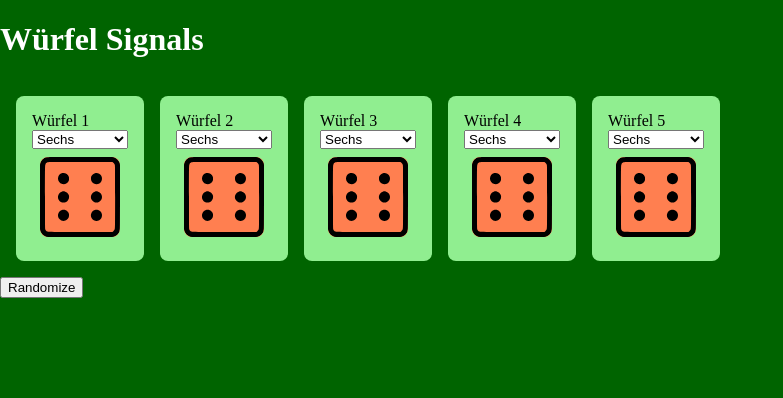
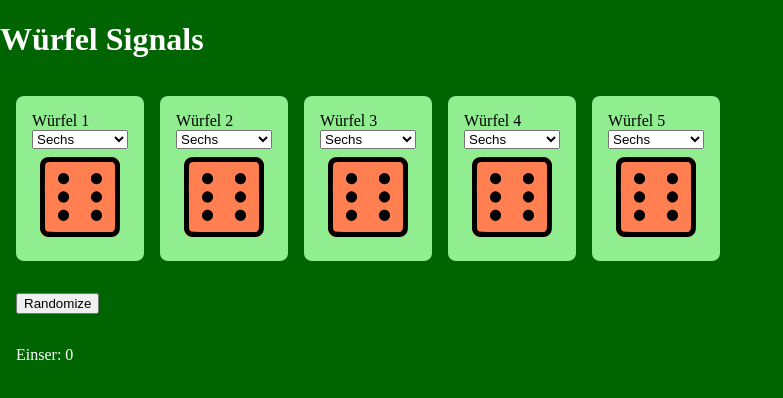
Before and after one commit to devonfw-ng-adv-training/dice-signals, an Angular app: page / in a window 1280 px wide. Shown: the top 398 px of the page, without its empty margins (0-783 px from the left). Built offline with nearby package versions, Linux system fonts and the light colour scheme.

Commit message:
Implement computation of result

```diff
--- a/src/components/tisch/tisch.component.html
+++ b/src/components/tisch/tisch.component.html
@@ -3,27 +3,32 @@
   <app-wuerfel
     [nummer]="1"
     [augen]="wuerfel1()"
-    (wuerfelChange)="onWuerfelChange($event)"
+    (wuerfelChangeOutput)="onWuerfelChange($event)"
   ></app-wuerfel>
   <app-wuerfel
     [nummer]="2"
     [augen]="wuerfel2()"
-    (wuerfelChange)="onWuerfelChange($event)"
+    (wuerfelChangeOutput)="onWuerfelChange($event)"
   ></app-wuerfel>
   <app-wuerfel
     [nummer]="3"
     [augen]="wuerfel3()"
-    (wuerfelChange)="onWuerfelChange($event)"
+    (wuerfelChangeOutput)="onWuerfelChange($event)"
   ></app-wuerfel>
   <app-wuerfel
     [nummer]="4"
     [augen]="wuerfel4()"
-    (wuerfelChange)="onWuerfelChange($event)"
+    (wuerfelChangeOutput)="onWuerfelChange($event)"
   ></app-wuerfel>
   <app-wuerfel
     [nummer]="5"
     [augen]="wuerfel5()"
-    (wuerfelChange)="onWuerfelChange($event)"
+    (wuerfelChangeOutput)="onWuerfelChange($event)"
   ></app-wuerfel>
 </div>
-<button (click)="onRandomize()">Randomize</button>
+<div class="wuerfel-container">
+  <button (click)="onRandomize()">Randomize</button>
+</div>
+<div class="wuerfel-container">
+  <span>Einser: {{ einser() }}</span>
+</div>
--- a/src/components/tisch/tisch.component.scss
+++ b/src/components/tisch/tisch.component.scss
@@ -8,3 +8,7 @@
   gap: 1rem;
   padding: 1rem;
 }
+
+span {
+  color: white;
+}
--- a/src/components/tisch/tisch.component.ts
+++ b/src/components/tisch/tisch.component.ts
@@ -1,4 +1,4 @@
-import { Component, signal } from '@angular/core';
+import { Component, computed, signal } from '@angular/core';
 import { WuerfelComponent } from '../wuerfel/wuerfel.component';
 
 export type WuerfelErgebnis = {
@@ -18,6 +18,15 @@ export class TischComponent {
   wuerfel3 = signal<number>(6);
   wuerfel4 = signal<number>(6);
   wuerfel5 = signal<number>(6);
+
+  einser = computed(
+    () =>
+      (this.wuerfel1() === 1 ? 1 : 0) +
+      (this.wuerfel2() === 1 ? 1 : 0) +
+      (this.wuerfel3() === 1 ? 1 : 0) +
+      (this.wuerfel4() === 1 ? 1 : 0) +
+      (this.wuerfel5() === 1 ? 1 : 0),
+  );
 
   onWuerfelChange($event: WuerfelErgebnis | null) {
     if ($event?.augenzahl) {
--- a/src/components/wuerfel/wuerfel.component.ts
+++ b/src/components/wuerfel/wuerfel.component.ts
@@ -1,9 +1,9 @@
 import {
+  AfterViewInit,
   Component,
   effect,
-  EventEmitter,
   input,
-  Output,
+  output,
   signal,
 } from '@angular/core';
 import { FormControl, ReactiveFormsModule, Validators } from '@angular/forms';
@@ -15,16 +15,17 @@ import { WuerfelErgebnis } from '../tisch/tisch.component';
   templateUrl: './wuerfel.component.html',
   styleUrl: './wuerfel.component.scss',
 })
-export class WuerfelComponent {
+export class WuerfelComponent implements AfterViewInit {
   nummer = input<number>();
-  augen = input<number>();
+  augen = input<number | null>(null);
 
+  aktuelleAugen = signal<number | null>(null);
   iconUrl = signal<string>('assets/icons/6.svg');
 
-  @Output() wuerfelChange = new EventEmitter<WuerfelErgebnis | null>();
+  wuerfelChangeOutput = output<WuerfelErgebnis | null>();
 
-  select = new FormControl<number>(1, Validators.required);
-
+  // Form mit Select-Box
+  select = new FormControl<number>(6, Validators.required);
   options = [
     { augenzahl: 1, label: 'Eins' },
     { augenzahl: 2, label: 'Zwei' },
@@ -37,16 +38,22 @@ export class WuerfelComponent {
   constructor() {
     effect(() => {
       const augenzahl = this.augen();
-      this.select.setValue(augenzahl ? augenzahl : null);
+      this.select.setValue(augenzahl);
 
       this.iconUrl.set(`assets/icons/${augenzahl}.svg`);
     });
   }
 
+  ngAfterViewInit() {
+    this.aktuelleAugen.set(this.augen());
+  }
+
   onSelectionChange() {
-    this.wuerfelChange.emit({
+    this.aktuelleAugen.set(this.select.value);
+
+    this.wuerfelChangeOutput.emit({
       wuerfelNummer: this.nummer(),
-      augenzahl: this.select.value,
+      augenzahl: Number(this.aktuelleAugen()),
     });
   }
 }
```
